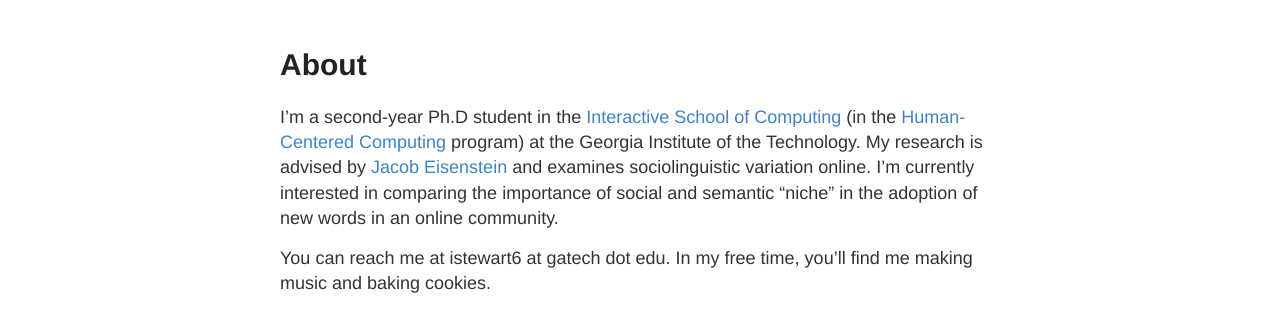
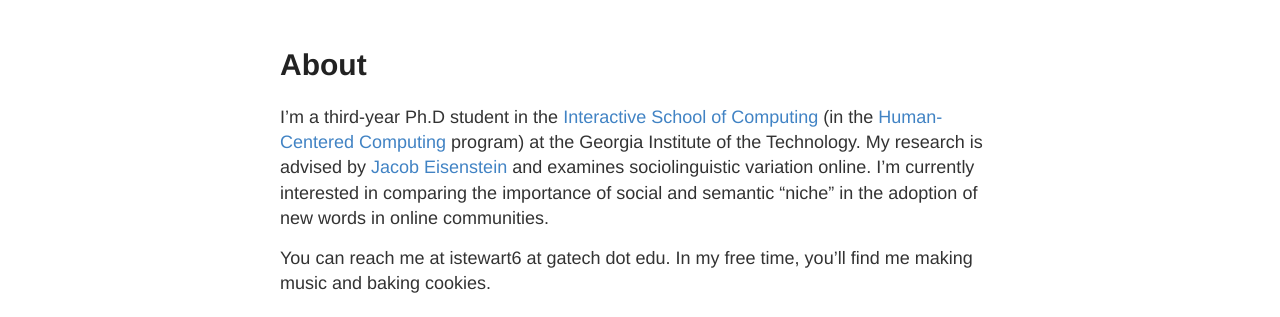
Before and after one commit to ianbstewart/ianbstewart.github.io, a Jekyll site: the page built from about.md, in a window 1280 px wide. Shown: the part 122-439 px from the top of the page. Built offline with Jekyll 4.4.1, drawn with Linux system fonts in a browser that asks for light colours.

Commit message:
updating about

```diff
--- a/about.md
+++ b/about.md
@@ -4,6 +4,6 @@
 permalink: /about/
 ---
 
-I'm a second-year Ph.D student in the [Interactive School of Computing](http://www.ic.gatech.edu/) (in the [Human-Centered Computing](http://www.hcc.cc.gatech.edu) program) at the Georgia Institute of the Technology. My research is advised by [Jacob Eisenstein](https://www.cc.gatech.edu/~jeisenst/) and examines sociolinguistic variation online. I'm currently interested in comparing the importance of social and semantic "niche" in the adoption of new words in an online community.
+I'm a third-year Ph.D student in the [Interactive School of Computing](http://www.ic.gatech.edu/) (in the [Human-Centered Computing](http://www.hcc.cc.gatech.edu) program) at the Georgia Institute of the Technology. My research is advised by [Jacob Eisenstein](https://www.cc.gatech.edu/~jeisenst/) and examines sociolinguistic variation online. I'm currently interested in comparing the importance of social and semantic "niche" in the adoption of new words in online communities.
 
 You can reach me at istewart6 at gatech dot edu. In my free time, you'll find me making music and baking cookies.
```
